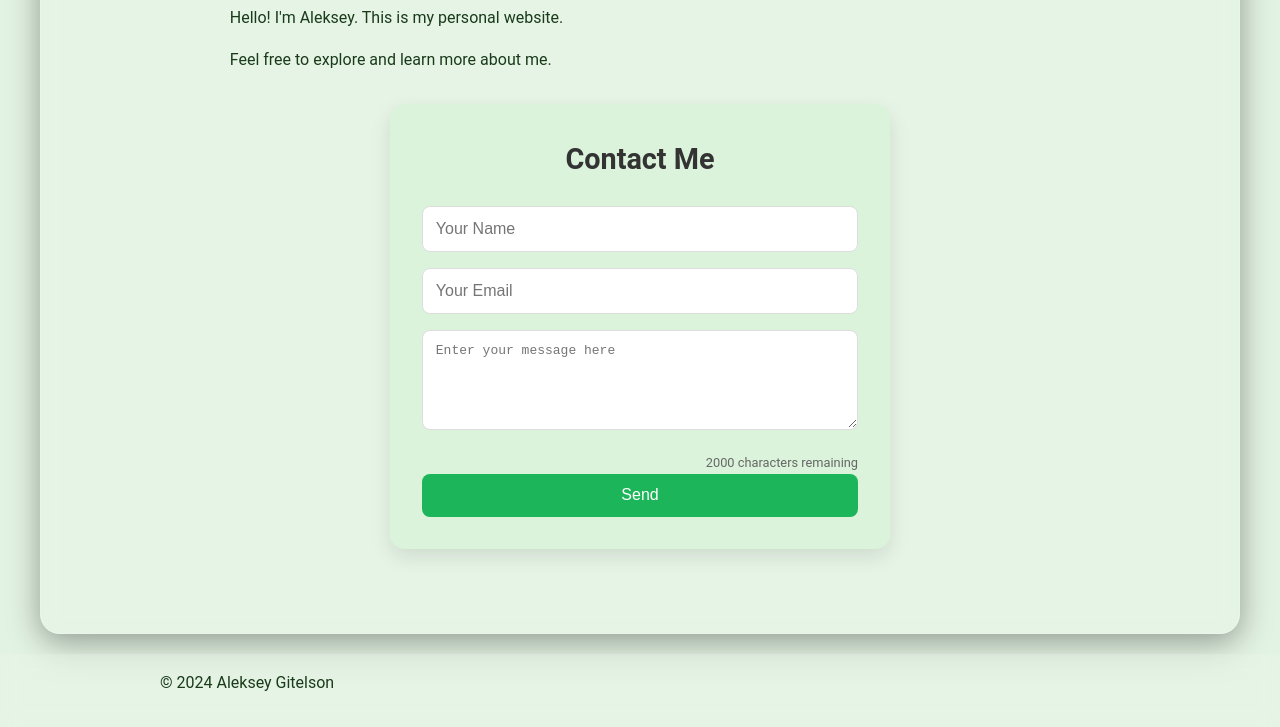
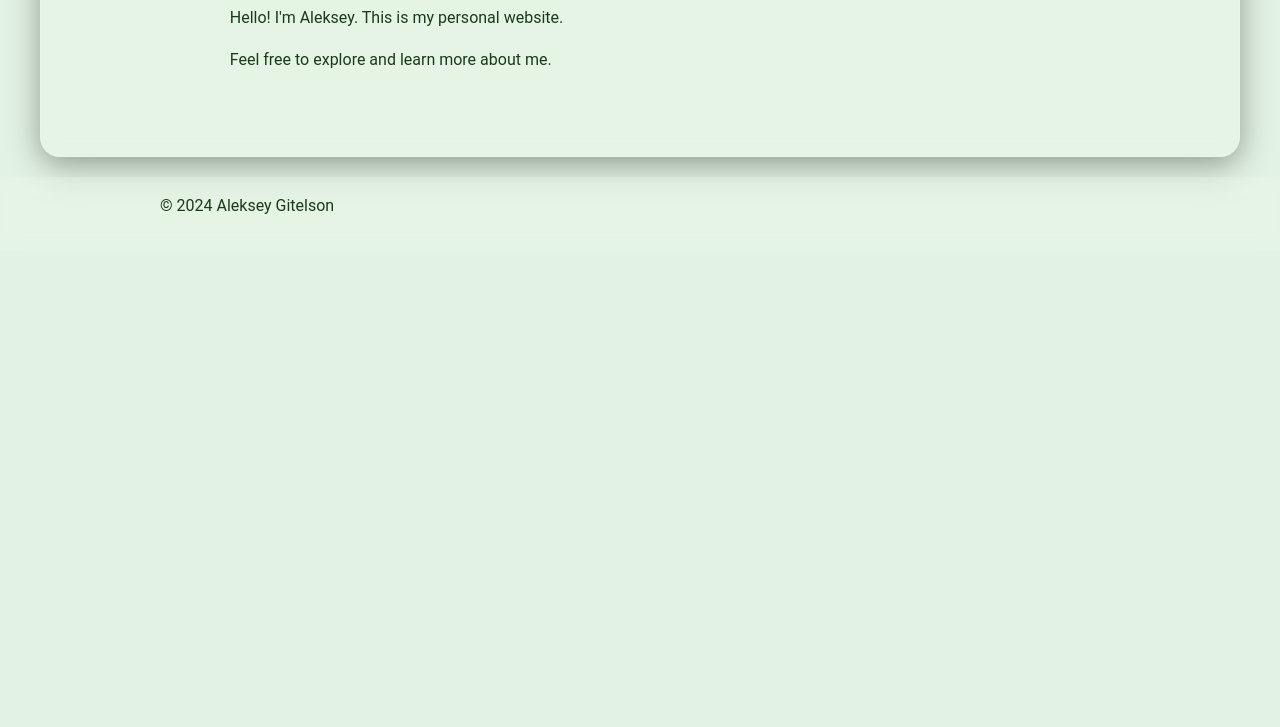
Before and after one commit to AlekGit8/PersonalWebsite, a plain HTML site: page src/index.html in a window 1280 px wide. Shown: the part 205-932 px from the top of the page. After the commit the page ends 800 px from the top, so only its background shows below. Drawn offline with Linux system fonts and the light colour scheme.

Commit message:
Removed contact form, will replace with telegram link and/or instruction to DM on X

```diff
--- a/src/index.html
+++ b/src/index.html
@@ -17,15 +17,6 @@
                 <p>Hello! I'm Aleksey. This is my personal website.</p>
                 <p>Feel free to explore and learn more about me.</p>
             </section>
-
-            <section class="contact-me">
-                <h2>Contact Me</h2>
-                <input type="text" id="contact-name" placeholder="Your Name" class="contact-input">
-                <input type="email" id="contact-email" placeholder="Your Email" class="contact-input">
-                <textarea id="contact-message" placeholder="Enter your message here" maxlength="2000"></textarea>
-                <div id="char-count">2000 characters remaining</div>
-                <button id="send-message">Send</button>
-            </section>
         </main>
     </div>
 
@@ -39,64 +30,6 @@
             .then(data => {
                 document.getElementById('header-placeholder').innerHTML = data;
             });
-
-        document.addEventListener('DOMContentLoaded', function() {
-            const contactInputs = document.querySelectorAll('.contact-input, #contact-message');
-
-            contactInputs.forEach(input => {
-                input.addEventListener('focus', function() {
-                    if (this.value === this.getAttribute('placeholder')) {
-                        this.value = '';
-                    }
-                });
-
-                input.addEventListener('blur', function() {
-                    if (this.value === '') {
-                        this.value = this.getAttribute('placeholder');
-                    }
-                });
-            });
-
-            const messageArea = document.getElementById('contact-message');
-            const charCount = document.getElementById('char-count');
-            const maxLength = messageArea.getAttribute('maxlength');
-
-            function updateCharCount() {
-                const remaining = maxLength - messageArea.value.length;
-                charCount.textContent = `${remaining} characters remaining`;
-            }
-
-            messageArea.addEventListener('input', updateCharCount);
-            updateCharCount(); // Initial call to set the correct count on page load
-
-            document.getElementById('send-message').addEventListener('click', function() {
-                const name = document.getElementById('contact-name').value;
-                const email = document.getElementById('contact-email').value;
-                const message = document.getElementById('contact-message').value;
-
-                // Basic validation
-                if (name && email && message) {
-                    fetch('http://localhost:3000/submit', {
-                        method: 'POST',
-                        headers: {
-                            'Content-Type': 'application/json',
-                        },
-                        body: JSON.stringify({ name, email, message }),
-                    })
-                    .then(response => response.json())
-                    .then(data => {
-                        console.log('Success:', data);
-                        alert('Message sent successfully!');
-                    })
-                    .catch((error) => {
-                        console.error('Error:', error);
-                        alert('There was an error sending your message.');
-                    });
-                } else {
-                    alert('Please fill in all fields.');
-                }
-            });
-        });
     </script>
 </body>
 </html>
--- a/src/styles.css
+++ b/src/styles.css
@@ -392,72 +392,6 @@ main section h2 {
     padding: 0;
 }
 
-/* Contact form styles */
-.contact-me {
-    max-width: 500px;
-    margin: 2rem auto;
-    padding: 2rem;
-    background-color: rgba(215, 243, 215, 0.8);
-    border-radius: 15px;
-    box-shadow: 0 8px 20px rgba(0, 0, 0, 0.1);
-    transition: box-shadow 0.3s ease;
-}
-
-.contact-me:hover {
-    box-shadow: 0 12px 28px rgba(0, 0, 0, 0.15);
-}
-
-.contact-me h2 {
-    text-align: center;
-    margin-bottom: 1.5rem;
-    color: #333;
-    font-size: 1.8em;
-}
-
-.contact-input,
-#contact-message {
-    width: 100%;
-    padding: 0.8rem;
-    margin-bottom: 1rem;
-    border: 1px solid #ddd;
-    border-radius: 8px;
-    font-size: 1em;
-    transition: border-color 0.3s ease, box-shadow 0.3s ease;
-}
-
-.contact-input:focus,
-#contact-message:focus {
-    outline: none;
-    border-color: #007bff;
-    box-shadow: 0 0 0 3px rgba(0, 123, 255, 0.25);
-}
-
-#contact-message {
-    height: 100px;
-    resize: vertical;
-}
-
-#send-message {
-    display: block;
-    width: 100%;
-    padding: 0.8rem;
-    background-color: #1db559;
-    color: white;
-    border: none;
-    border-radius: 8px;
-    font-size: 1em;
-    cursor: pointer;
-    transition: background-color 0.3s ease, transform 0.1s ease;
-}
-
-#send-message:hover {
-    background-color: #5b8ce7;
-}
-
-#send-message:active {
-    transform: scale(0.98);
-}
-
 /* Hardware and software section styles */
 .hardware, .software {
     text-align: left;
```
Also changed, not shown: contact-backend/package.json (deleted, +0 -17 lines), contact-backend/server.js (deleted, +0 -22 lines), src/book-recommendations.html (+1 -1 lines), 1 other file.
